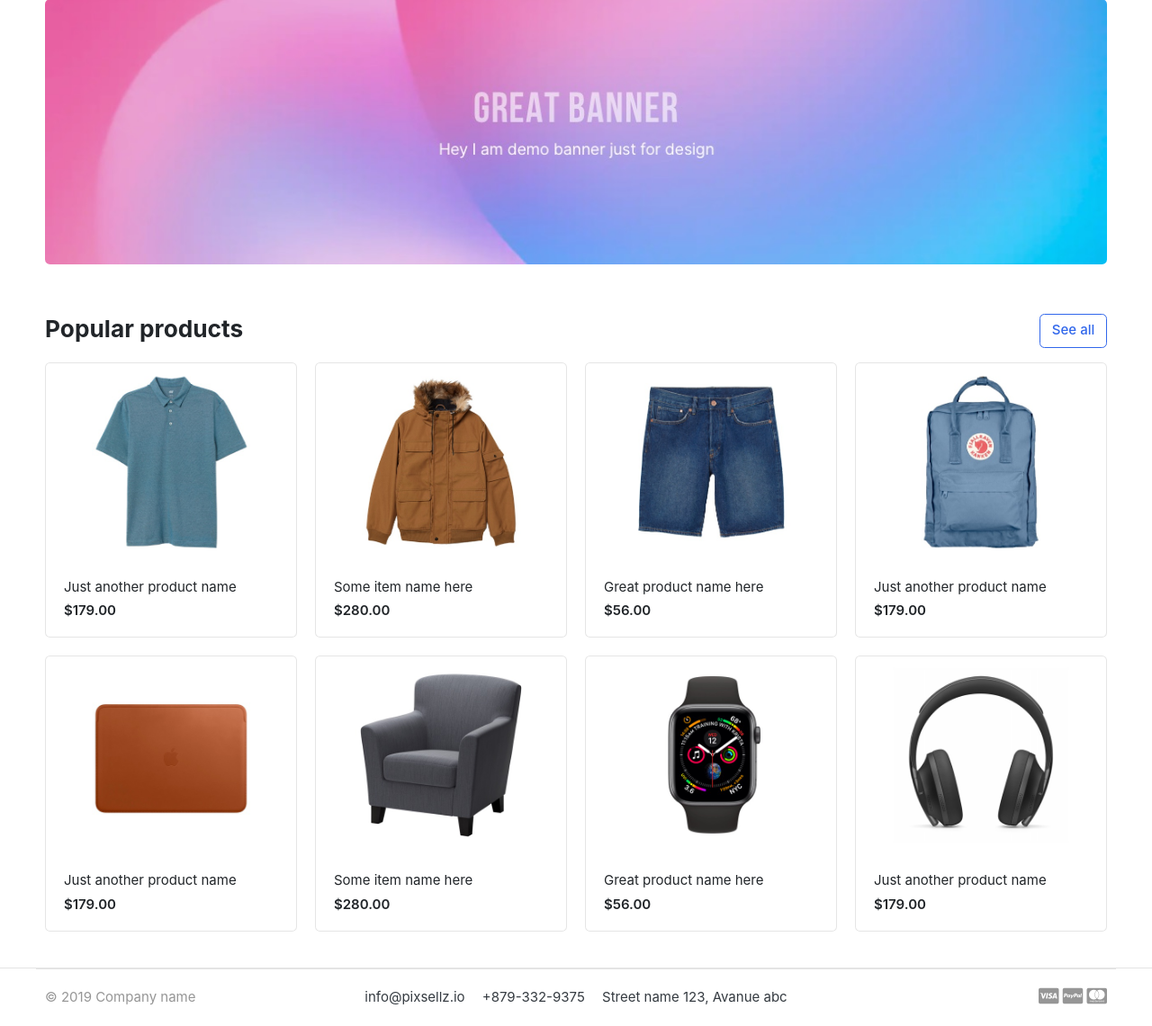
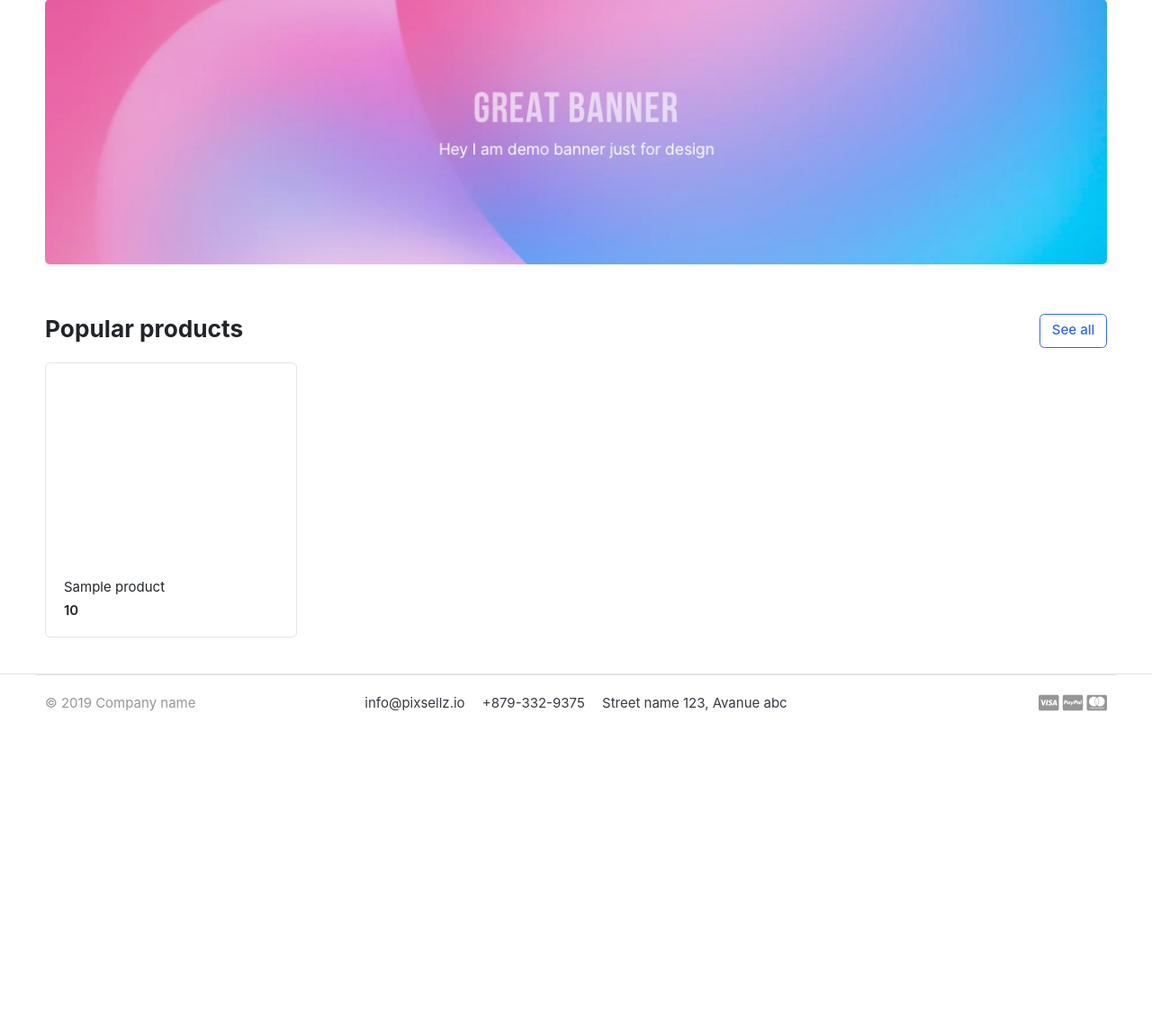
Before and after one commit to O-tero/E-commerce, a Django app: page / in a window 1280 px wide. Shown: the part 139-1280 px from the top of the page at 90% size. After the commit the page ends 930 px from the top, so only its background shows below. Run offline with Django 4.2, Linux system fonts and the light colour scheme; tables that the repository leaves empty hold one stand-in row (values such as "Sample post"); some libraries are stand-ins or nearby versions; some web fonts are replaced.

Commit message:
created app store

```diff
--- a/ecommerce/views.py
+++ b/ecommerce/views.py
@@ -1,5 +1,10 @@
 from django.shortcuts import render
-
+from store.models import Product
 
 def home(request):
-    return render(request, "home.html")
+    products = Product.objects.all().filter(is_available=True)
+
+    context = {
+        "products": products,
+    }
+    return render(request, "home.html", context)
--- a/templates/home.html
+++ b/templates/home.html
@@ -27,78 +27,17 @@
 
 
 <div class="row">
+	{% for product in products %}
 	<div class="col-md-3">
 		<div class="card card-product-grid">
-			<a href="./product-detail.html" class="img-wrap"> <img src="{% static 'images/items/1.jpg' %}"> </a>
+			<a href="./product-detail.html" class="img-wrap"> <img src="{{ product.images.url }}"> </a>
 			<figcaption class="info-wrap">
-				<a href="./product-detail.html" class="title">Just another product name</a>
-				<div class="price mt-1">$179.00</div> <!-- price-wrap.// -->
+				<a href="./product-detail.html" class="title">{{ product.product_name }}</a>
+				<div class="price mt-1">{{ product.price }}</div> <!-- price-wrap.// -->
 			</figcaption>
 		</div>
 	</div> <!-- col.// -->
-	<div class="col-md-3">
-		<div class="card card-product-grid">
-			<a href="./product-detail.html" class="img-wrap"> <img src="{% static 'images/items/2.jpg' %}"> </a>
-			<figcaption class="info-wrap">
-				<a href="./product-detail.html" class="title">Some item name here</a>
-				<div class="price mt-1">$280.00</div> <!-- price-wrap.// -->
-			</figcaption>
-		</div>
-	</div> <!-- col.// -->
-	<div class="col-md-3">
-		<div class="card card-product-grid">
-			<a href="./product-detail.html" class="img-wrap"> <img src="{% static 'images/items/3.jpg' %}"> </a>
-			<figcaption class="info-wrap">
-				<a href="./product-detail.html" class="title">Great product name here</a>
-				<div class="price mt-1">$56.00</div> <!-- price-wrap.// -->
-			</figcaption>
-		</div>
-	</div> <!-- col.// -->
-	<div class="col-md-3">
-		<div class="card card-product-grid">
-			<a href="./product-detail.html" class="img-wrap"> <img src="{% static 'images/items/4.jpg' %}"> </a>
-			<figcaption class="info-wrap">
-				<a href="./product-detail.html" class="title">Just another product name</a>
-				<div class="price mt-1">$179.00</div> <!-- price-wrap.// -->
-			</figcaption>
-		</div>
-	</div> <!-- col.// -->
-	<div class="col-md-3">
-		<div class="card card-product-grid">
-			<a href="./product-detail.html" class="img-wrap"> <img src="{% static 'images/items/5.jpg' %}"> </a>
-			<figcaption class="info-wrap">
-				<a href="./product-detail.html" class="title">Just another product name</a>
-				<div class="price mt-1">$179.00</div> <!-- price-wrap.// -->
-			</figcaption>
-		</div>
-	</div> <!-- col.// -->
-	<div class="col-md-3">
-		<div class="card card-product-grid">
-			<a href="./product-detail.html" class="img-wrap"> <img src="{% static 'images/items/6.jpg' %}"> </a>
-			<figcaption class="info-wrap">
-				<a href="./product-detail.html" class="title">Some item name here</a>
-				<div class="price mt-1">$280.00</div> <!-- price-wrap.// -->
-			</figcaption>
-		</div>
-	</div> <!-- col.// -->
-	<div class="col-md-3">
-		<div class="card card-product-grid">
-			<a href="./product-detail.html" class="img-wrap"> <img src="{% static 'images/items/7.jpg' %}"> </a>
-			<figcaption class="info-wrap">
-				<a href="./product-detail.html" class="title">Great product name here</a>
-				<div class="price mt-1">$56.00</div> <!-- price-wrap.// -->
-			</figcaption>
-		</div>
-	</div> <!-- col.// -->
-	<div class="col-md-3">
-		<div class="card card-product-grid">
-			<a href="./product-detail.html" class="img-wrap"> <img src="{% static 'images/items/9.jpg' %}"> </a>
-			<figcaption class="info-wrap">
-				<a href="./product-detail.html" class="title">Just another product name</a>
-				<div class="price mt-1">$179.00</div> <!-- price-wrap.// -->
-			</figcaption>
-		</div>
-	</div> <!-- col.// -->
+	{% endfor %}
 </div> <!-- row.// -->
 
 </div><!-- container // -->
```
Also changed, not shown: media/photos/categories/FB_IMG_15390188430753991.jpg (deleted), media/photos/categories/amoled-dark-rubik-s-cube-hd-wallpaper-preview.jpg (deleted), media/photos/categories/basketball-modern-image-450w-30429940.jpg (deleted), media/photos/categories/images_18.jpeg (deleted), media/photos/products/Casual_shoes.jpeg (added), media/photos/products/Design.jpeg (added), media/photos/products/Generic_Hoodie.jpeg (added), media/photos/products/Leather_jacket.jpeg (added), media/photos/products/Polo_Shirt.jpeg (added).
